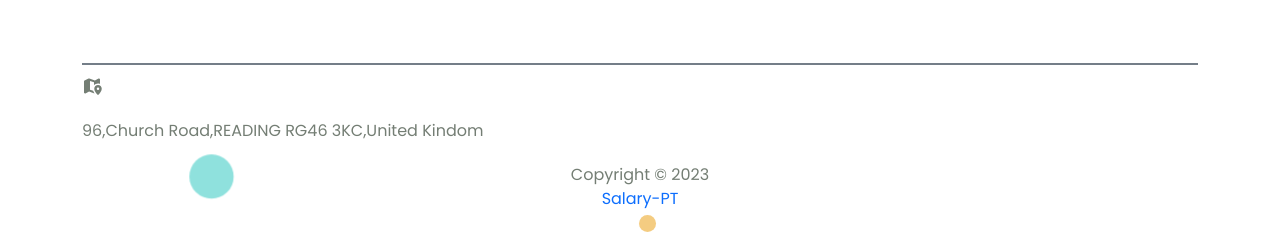
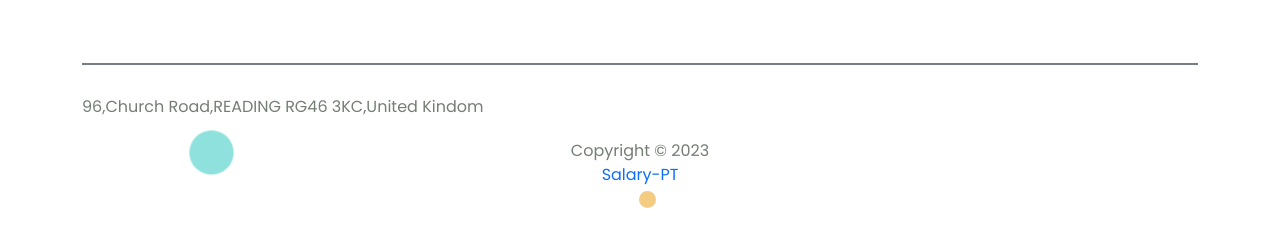
Before and after one commit to Larry990/Salarypt, a plain HTML site: page index.html in a window 1280 px wide. Shown: the part 5240-5476 px from the top of the page. After the commit the page ends 5452 px from the top, so only its background shows below. Drawn offline with Linux system fonts and the light colour scheme.

Commit message:
Update index.html

```diff
--- a/index.html
+++ b/index.html
@@ -387,18 +387,7 @@
                 <div class="row justify-content-center">
                     <div class="lo-lg-12">
                         <div class="copyright">
-                            <div class="address"
-                        <!DOCTYPE html>
-                                <html>
-                                    <head>
-                                        <title>Page Title</title>
-                                        <link rel="stylesheet" href="https://use.fontawesome.com/releases/v5.5.0/css/all.css" integrity="sha384-B4dIYHKNBt8Bc12p+WXckhzcICo0wtJAoU8YZTY5qE0Id1GSseTk6S+L3BlXeVIU" crossorigin="anonymous">
-                                    </head>
-                                    <body>
-                                        <i class='fas fa-map-marked-alt'></i>
-                                    </body>
-                                </html>
-                                      <p class="text"><Salary-PT
+                            <div class="address"<p class="text"><Salary-PT></Salary-PT>
                                 <p class="text">96,Church Road,READING RG46 3KC,United Kindom
                             <div class="copyright-text text-center">
                                 <p class="text">Copyright &#169; 2023
```
